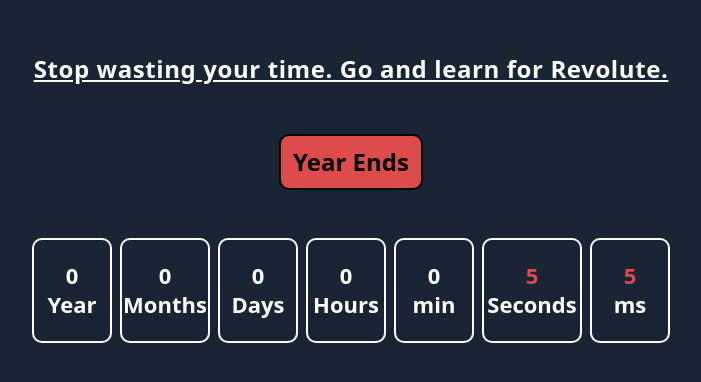
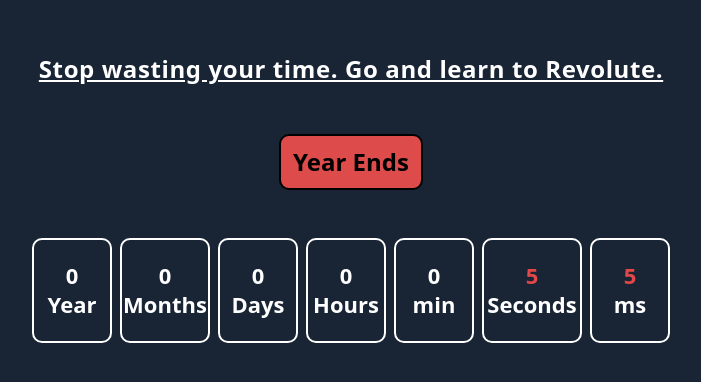
Before and after one commit to axait/ticktick-browser, a React (Vite) app: page / in a window 1280 px wide. Shown: the part 162-544 px from the top of the page, without its empty margins (289-990 px from the left). Built offline with nearby package versions, Linux system fonts and the light colour scheme.

Commit message:
little english change

```diff
--- a/src/timer.jsx
+++ b/src/timer.jsx
@@ -23,7 +23,7 @@
                 tracking-wide
                 underline decoration-[red]-900
                 "
-                >Stop wasting your time. Go and learn for Revolute.
+                >Stop wasting your time. Go and learn to Revolute.
                 </h1>
                 <button
                 className="h-[3.5rem] w-[9rem]
```
